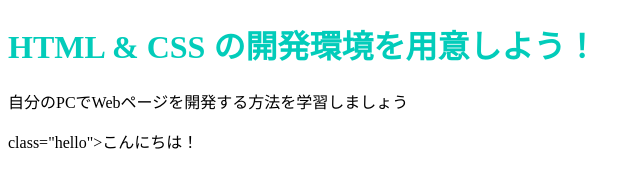
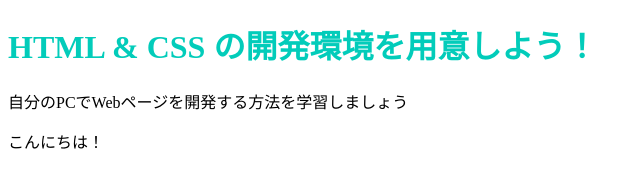
Before and after one commit to kuroyebisu/kuroyebisu.github.io, a plain HTML site: page index.html in a window 1280 px wide. Shown: the full height of the page, 0-640 px from the left. Drawn offline with Linux system fonts and the light colour scheme.

Commit message:
Update index.html

```diff
--- a/index.html
+++ b/index.html
@@ -8,6 +8,6 @@
   <body>
     <h1 class="title">HTML & CSS の開発環境を用意しよう！</h1>
     <p>自分のPCでWebページを開発する方法を学習しましょう</p>
-    <p> class="hello">こんにちは！</p>
+    <p class="hello">こんにちは！</p>
   </body>
 </html>
```
